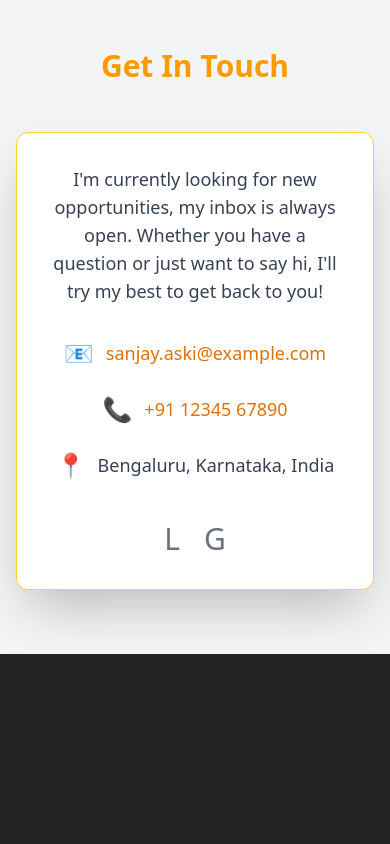
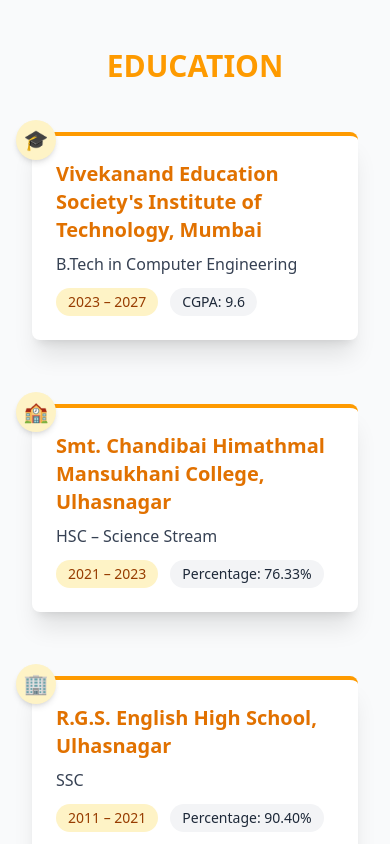
Before and after one commit to Sanjay-Aski/Profile, a React (Vite) app: page / in a window 390 px wide. Shown: the part 7720-8564 px from the top of the page. Before the commit the page ends 8374 px from the top, so only its background shows below. Built offline with nearby package versions, Linux system fonts and the light colour scheme.

Commit message:
Education section added

```diff
--- a/src/App.jsx
+++ b/src/App.jsx
@@ -6,6 +6,7 @@ import WorkExperience from './Components/WorkExperience.jsx';
 import Projects from './Components/Projects.jsx';
 import Contact from './Components/Contact.jsx';
 import Skills from './Components/Skills.jsx';
+import Education from './Components/Education.jsx';
 function App(){
 
   return (
@@ -16,6 +17,7 @@ function App(){
     <Skills/>
     <WorkExperience/>
     <Projects/>
+    <Education/>
     <Contact/>
     {/* <div className='m-10 h-screen' >Sanjay</div> */}
     <FloatingWidget />
--- /dev/null
+++ b/src/Components/Education.jsx
@@ -0,0 +1,80 @@
+import React from 'react';
+
+const educationDetails = [
+  {
+    id: 1,
+    institution: "Vivekanand Education Society's Institute of Technology, Mumbai",
+    degree: "B.Tech in Computer Engineering",
+    duration: "2023 – 2027",
+    grade: "CGPA: 9.6",
+    icon: "🎓",
+  },
+  {
+    id: 2,
+    institution: "Smt. Chandibai Himathmal Mansukhani College, Ulhasnagar",
+    degree: "HSC – Science Stream",
+    duration: "2021 – 2023",
+    grade: "Percentage: 76.33%",
+    icon: "🏫",
+  },
+  {
+    id: 3,
+    institution: "R.G.S. English High School, Ulhasnagar",
+    degree: "SSC",
+    duration: "2011 – 2021",
+    grade: "Percentage: 90.40%",
+    icon: "🏢",
+  },
+];
+
+function Education() {
+  return (
+    <section
+      id="education"
+      className="py-16 px-4 bg-gray-50 dark:bg-gray-900 text-gray-800 dark:text-white"
+    >
+      <div className="mx-auto w-full max-w-4xl px-4 sm:px-6 relative">
+        <h2 className="text-3xl md:text-4xl font-bold text-center mb-12 text-amber-500">
+          EDUCATION
+        </h2>
+        <div className="relative space-y-16 z-10">
+          {educationDetails.map((edu, index) => (
+            <div
+              key={edu.id}
+              className={`relative flex flex-col md:flex-row ${
+                index % 2 !== 0 ? 'md:flex-row-reverse lg:left-[20%]' : 'lg:-left-[20%]'
+              } items-start gap-6`}
+            >
+              <div className="hidden md:flex w-16 h-16 rounded-full bg-amber-400 items-center justify-center text-white text-2xl font-bold shadow-md z-10">
+                {index + 1}
+              </div>
+
+              <div className="relative w-full md:w-8/12 bg-white dark:bg-gray-800 rounded-lg shadow-xl p-6 border-t-4 md:border-t-0 md:border-l-4 border-amber-500">
+                <div className="absolute -top-4 -left-4 w-10 h-10 bg-amber-100 dark:bg-amber-900 rounded-full flex items-center justify-center text-xl shadow-md">
+                  {edu.icon}
+                </div>
+
+                <h3 className="text-xl font-semibold text-amber-600 dark:text-amber-400 mb-2">
+                  {edu.institution}
+                </h3>
+                <p className="text-md font-medium text-gray-700 dark:text-gray-300 mb-3">
+                  {edu.degree}
+                </p>
+                <div className="flex flex-wrap items-center gap-3">
+                  <span className="inline-block bg-amber-100 dark:bg-amber-900 text-amber-800 dark:text-amber-100 text-sm px-3 py-1 rounded-full">
+                    {edu.duration}
+                  </span>
+                  <span className="inline-block bg-gray-100 dark:bg-gray-700 text-gray-800 dark:text-gray-200 text-sm px-3 py-1 rounded-full">
+                    {edu.grade}
+                  </span>
+                </div>
+              </div>
+            </div>
+          ))}
+        </div>
+      </div>
+    </section>
+  );
+}
+
+export default Education;
```
